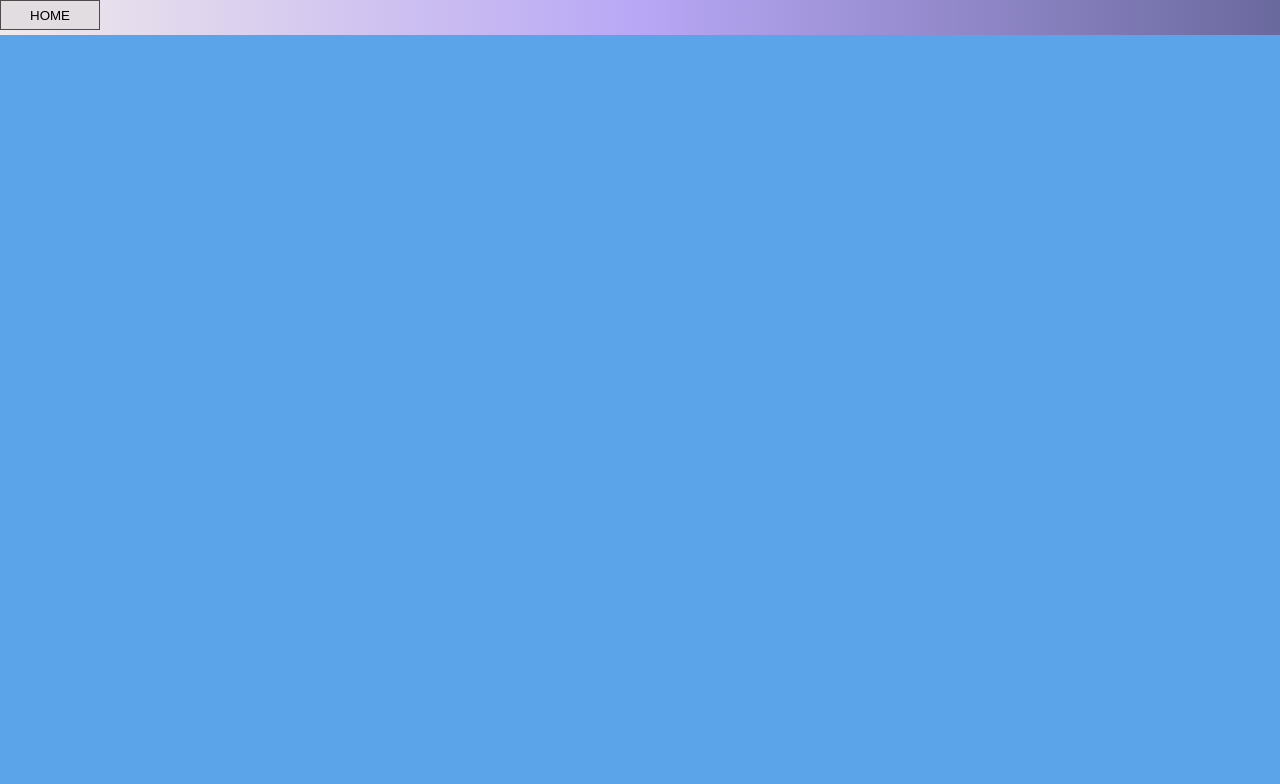
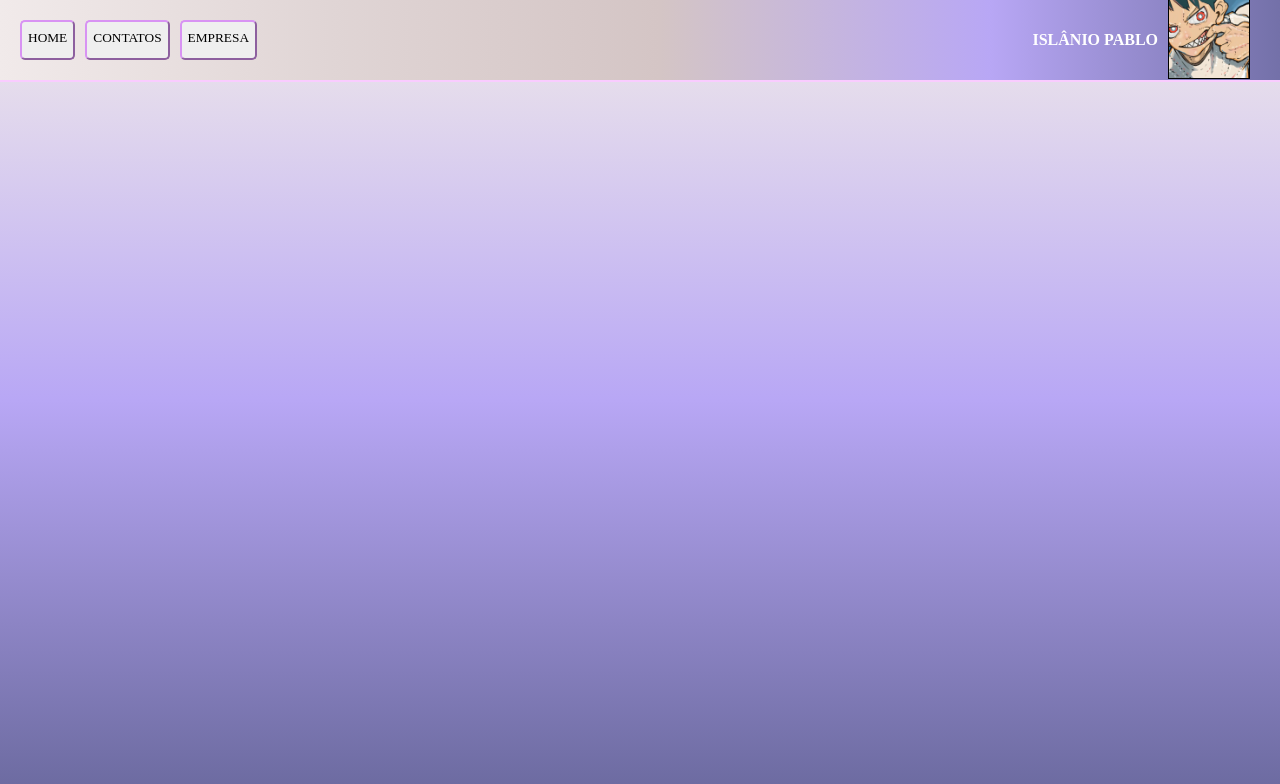
Before and after one commit to Islno/Islanio_Pablo, a plain HTML site: page index.html in a window 1280 px wide. Drawn offline with Linux system fonts and the light colour scheme.

Commit message:
addfinal1

```diff
--- a/barra.css
+++ /dev/null
@@ -1,79 +0,0 @@
-body {
-    font-family: Arial, sans-serif;
-    background-color: rgb(0, 209, 209);
-}
-.barra{
-    background-image: linear-gradient(to right, rgb(241, 234, 234), rgb(184, 167, 245), rgb(106, 105, 158));
-    position: fixed;
-    top: 0;
-    left: 0;
-    right: 0;
-    height: 35px;
-
-}
-@import url('https://fonts.googleapis.com/css?family=Lato:100&display=swap');
-
-body, html {
-  width: 100%;
-  height: 100%;
-  margin: 0;
-  padding: 0;
-  background: #5CA4EA;
-  overflow: hidden;
-  font-family: 'Lato', sans-serif;
-}
-
-.container {
-  width: 400px;
-  height: 400px;
-  position: absolute;
-  left: 50%;
-  top: 50%;
-  transform: translate(-50%, -50%);
-  display: flex;
-  justify-content: center;
-  align-items: center;
-}
-
-.center {
-  width: 180px;
-  height: 60px;
-  position: absolute;
-}
-
-.btn {
-  width: 100px;
-  height: 30px;
-  cursor: pointer;
-
-  border: 1px solid #4d4a4a;
-  outline: none;
-  transition: 1s ease-in-out;
-}
-
-svg {
-  position: absolute;
-  left: 0;
-  top: 0;
-  fill: none;
-  stroke: #ec84be;
-  stroke-dasharray: 150 480;
-  stroke-dashoffset: 150;
-  transition: 1s ease-in-out;
-}
-
-.btn:hover {
-  transition: 1s ease-in-out;
-  background-color: #e2dde1;
-}
-
-.btn:hover svg {
-  stroke-dashoffset: -480;
-}
-
-.btn a {
-  color: rgb(0, 0, 0);
-  font-family:Arial, Helvetica, sans-serif;
-  font-weight: 100;
-  text-decoration: none;
-}
--- a/index.html
+++ b/index.html
@@ -4,21 +4,23 @@
     <meta charset="UTF-8">
     <meta name="viewport" content="width=device-width, initial-scale=1.0">
     <title>Barra Superior em Porcentagem</title>
-    <link rel="stylesheet" href="barra.css"> <!-- Arquivo CSS externo -->
+    <link rel="stylesheet" href="styles.css">
 </head>
 <body>
     <div class="barra">
+          <button>
 
-        <div class="center">
-          <button class="btn">
-            <svg width="100px" height="30px" viewBox="0 0 100 30" class="border">
-              <polyline points="179,1 179,59 1,59 1,1 179,1" class="bg-line" />
-              <polyline points="179,1 179,59 1,59 1,1 179,1" class="hl-line" />
-            </svg>
-            <a href="BarraSup/Home.html">HOME</a>
-          </button>
-        </div>
+            <a href="index.html">HOME</a>
+        </button>
+        <button class="button">
 
+            <a href="BarraSup/Contatos.html">CONTATOS</a>
+        </button>
+        <button class="button">
+        <a href="BarraSup/Empresa.html">EMPRESA</a>
+    </button>
+    <span id="nome-menu">ISLÂNIO PABLO</span>
+    <span id="imagem-menu"><img src="imagens/icon-menu.jpg" alt="icon"></span>
       </div>
 </body>
 </html>
--- /dev/null
+++ b/styles.css
@@ -0,0 +1,57 @@
+html, body {
+    min-height: 100%;
+    background: linear-gradient(rgb(241, 234, 234), rgb(184, 167, 245), rgb(106, 105, 158));
+    margin: 0;
+}
+
+.barra {
+    background-image: linear-gradient(to right, rgb(241, 234, 234), rgb(224, 213, 213), rgb(212, 197, 197), rgb(184, 167, 245), rgb(106, 105, 158));
+    position: fixed;
+    top: 0;
+    left: 0;
+    right: 0;
+    width: 100%;
+    height: 10%;
+    display: flex;
+    justify-content: space-between;
+    align-items: center;
+    padding: 0 20px;
+    border-bottom: 2px solid rgb(249, 204, 255);
+}
+button {
+    height: 40px;
+    font-family: inherit;
+    color: rgb(228, 160, 245);
+    border-radius: 5px;
+    border-color: rgb(216, 147, 243);
+    transition: transform 140ms ease-in-out;
+    margin-right: 10px;
+}
+
+button:hover {
+    transform: scale(1.1);
+    background-image: linear-gradient(white, rgb(202, 197, 197));
+}
+a {
+    color: black;
+    text-decoration: none;
+    display: inline-block;
+    width: 100%;
+    height: 100%;
+    text-align: center;
+    line-height: 30px;
+}
+
+#nome-menu {
+    color: white;
+    font-weight: bold;
+    margin-right: 10px;
+    margin-left: auto;
+}
+
+#imagem-menu img {
+    height: 80px;
+    width: auto;
+    margin-right: 50px;
+    border: 1px solid black;
+}
```
Also changed, not shown: imagens/icon-menu.jpg (added).
